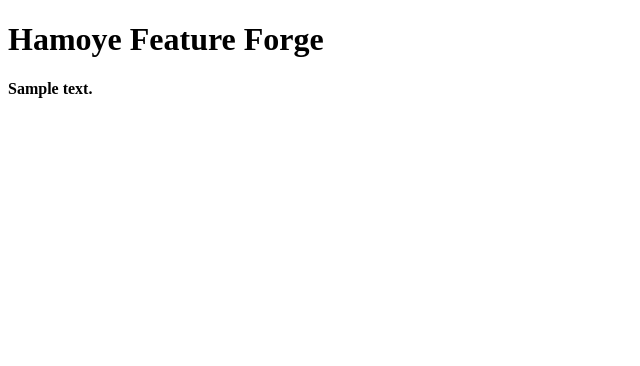
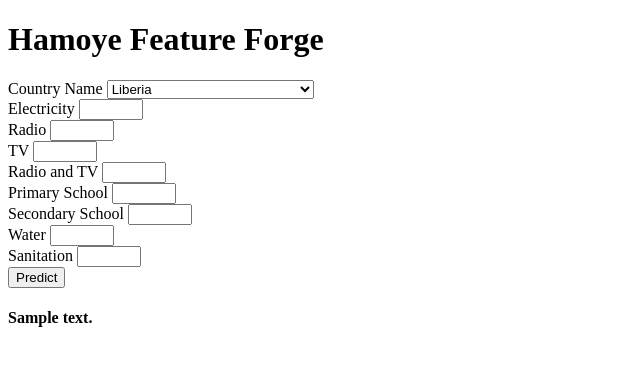
Before and after one commit to faithCoder1/hamoye-feature-forge, a Flask app: template template/index.html in a window 1280 px wide. Shown: the top 366 px of the page, without its empty margins (0-640 px from the left). Run offline with Flask 3, Linux system fonts and the light colour scheme; the template is opened without the code that fills it: most values are stand-ins (such as "Sample title", 1, 10 or a date in 2020); parts of the project's set-up code (start-up, migrations or seed data) failed here and were passed over.

Commit message:
update Index.html file and added predict_api route to app.py to handle string data

```diff
--- a/app.py
+++ b/app.py
@@ -18,5 +18,40 @@ def predict():
     output = round(prediction[0], 2)
     return render_template('index.html', prediction_text = '{}'.format(output))
 
+@app.route('/predict_api', methods=['POST'])
+def predict_api():
+    # Collect the input data from the form
+    country_name = request.form['Country_name']
+    electricity = float(request.form['Electricity'])
+    radio = float(request.form['Radio'])
+    tv = float(request.form['TV'])
+    radio_tv = float(request.form['Radio_Tv'])
+    pry_school = float(request.form['pry_School'])
+    sec_school = float(request.form['Sec_School'])
+    water = float(request.form['Water'])
+    sanitation = float(request.form['Sanitation'])
+
+    # Create a dictionary to store all input data
+    input_data = {
+        'Country_name': country_name,
+        'Electricity': electricity,
+        'Radio': radio,
+        'TV': tv,
+        'Radio_Tv': radio_tv,
+        'pry_School': pry_school,
+        'Sec_School': sec_school,
+        'Water': water,
+        'Sanitation': sanitation
+    }
+
+    # Convert the dictionary to a pandas DataFrame
+    input_df = pd.DataFrame([input_data])
+
+    # Make the prediction using the model
+    prediction = model.predict(input_df)
+    output = round(prediction[0], 2)
+
+    return render_template('index.html', prediction_text='{}'.format(output))
+
 if __name__ =="__name_":
     app.run(debug=True)
--- a/requirement.txt
+++ b/requirement.txt
@@ -1,5 +1,5 @@
 Flask
-sklearn
 pandas
 numpy
 matplotlib
+scikit-learn==1.2.2
--- a/template/index.html
+++ b/template/index.html
@@ -8,9 +8,102 @@
 <body>
     <H1>Hamoye Feature Forge</H1>
 
-
-
-    <H4>{{ prediction_text}}</H4>
-
+    <div>
+        <!-- <form method="post" action="{{ url_for('predict')}}""> -->
+        <form method="post" action="{{ url_for('predict_api')}}"">
+            <div>
+                <label for="">Country Name</label>
+                <select name="Country_name" id="Country_name" >
+                    <option value="Liberia">Liberia</option>
+                    <option value="Burundi">Burundi</option>
+                    <option value="Lesotho">Lesotho</option>
+                    <option value="Zimbabwe">Zimbabwe</option>
+                    <option value="Kenya">Kenya</option>
+                    <option value="Congo, Democratic Republic of">Congo, Democratic Republic of</option>
+                    <option value="Swaziland">Swaziland</option>
+                    <option value="Namibia">Namibia</option>
+                    <option value="Rwanda">Rwanda</option>
+                    <option value="Sao Tome and Principe">Sao Tome and Principe</option>
+                    <option value="Madagascar">Madagascar</option>
+                    <option value="Tanzania">Tanzania</option>
+                    <option value="Malawi">Malawi</option>
+                    <option value="Ethiopia">Ethiopia</option>
+                    <option value="Congo, Republic of">Congo, Republic of</option>
+                    <option value="Uganda">Uganda</option>
+                    <option value="Zambia">Zambia</option>
+                    <option value="Ghana">Ghana</option>
+                    <option value="Cameroon">Cameroon</option>
+                    <option value="Mozambique">Mozambique</option>
+                    <option value="Nigeria">Nigeria</option>
+                    <option value="Guinea">Guinea</option>
+                    <option value="Sierra Leone">Sierra Leone</option>
+                    <option value="Niger">Niger</option>
+                    <option value="Mali">Mali</option>
+                    <option value="Senegal">Senegal</option>
+                    <option value="Burkina Faso">Burkina Faso</option>
+                </select>
+            </div>
+            <div>
+                <label for="Electricity">Electricity</label>
+                <input type="number" name="Electricity" id="Electricity"
+                    placeholder="" required="required"
+                    min="0" max="100"
+                >
+            </div>
+            <div>
+                <label for="Radio">Radio</label>
+                <input type="number" name="Radio" id=""
+                    placeholder="" required="required"
+                    min="0" max="100"
+                >
+            </div>
+            <div>
+                <label for="TV">TV</label>
+                <input type="number" name="TV" id=""
+                    placeholder="" required="required"
+                    min="0" max="100"
+                >
+            </div>
+            <div>
+                <label for="Radio_Tv">Radio and TV</label>
+                <input type="number" name="Radio_Tv" id=""
+                    placeholder="" required="required"
+                    min="0" max="100"
+                >
+            </div>
+            <div>
+                <label for="pry_School">Primary School</label>
+                <input type="number" name="pry_School" id=""
+                    placeholder="" required="required"
+                    min="0" max="100"
+                >
+            </div>
+            <div>
+                <label for="Sec_School">Secondary School</label>
+                <input type="number" name="Sec_School" id=""
+                    placeholder="" required="required"
+                    min="0" max="100"
+                >
+            </div>
+            <div>
+                <label for="Water">Water </label>
+                <input type="number" name="Water" id=""
+                    placeholder="" required="required"
+                    min="0" max="100"
+                >
+            </div>
+            <div>
+                <label for="Sanitation">Sanitation</label>
+                <input type="number" name="Sanitation" id=""
+                    placeholder="" required="required"
+                    min="0" max="100"
+                >
+            </div>
+            <button type="submit" class="">Predict</button>
+        </form>
+    </div>
+    <div>
+        <H4>{{ prediction_text}}</H4>
+    </div>
 </body>
 </html>
```
Also changed, not shown: 1 other file.
